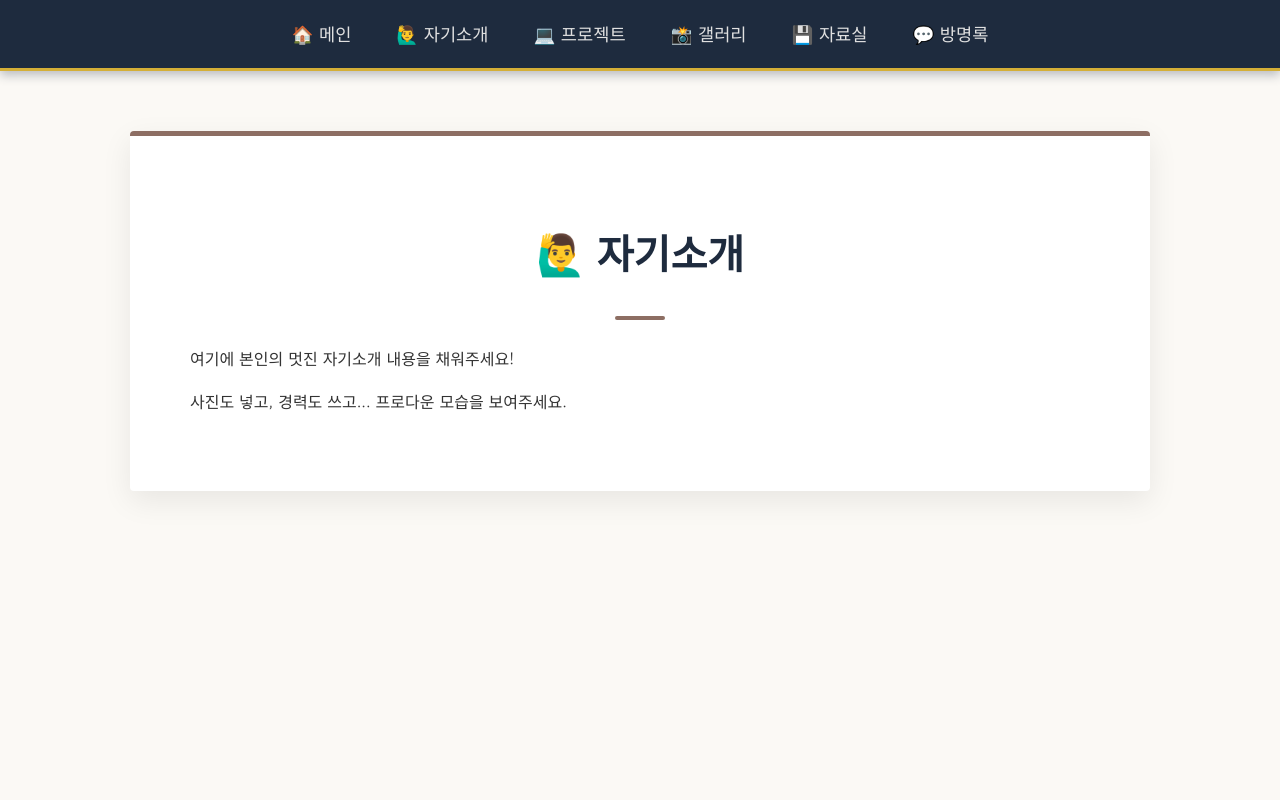
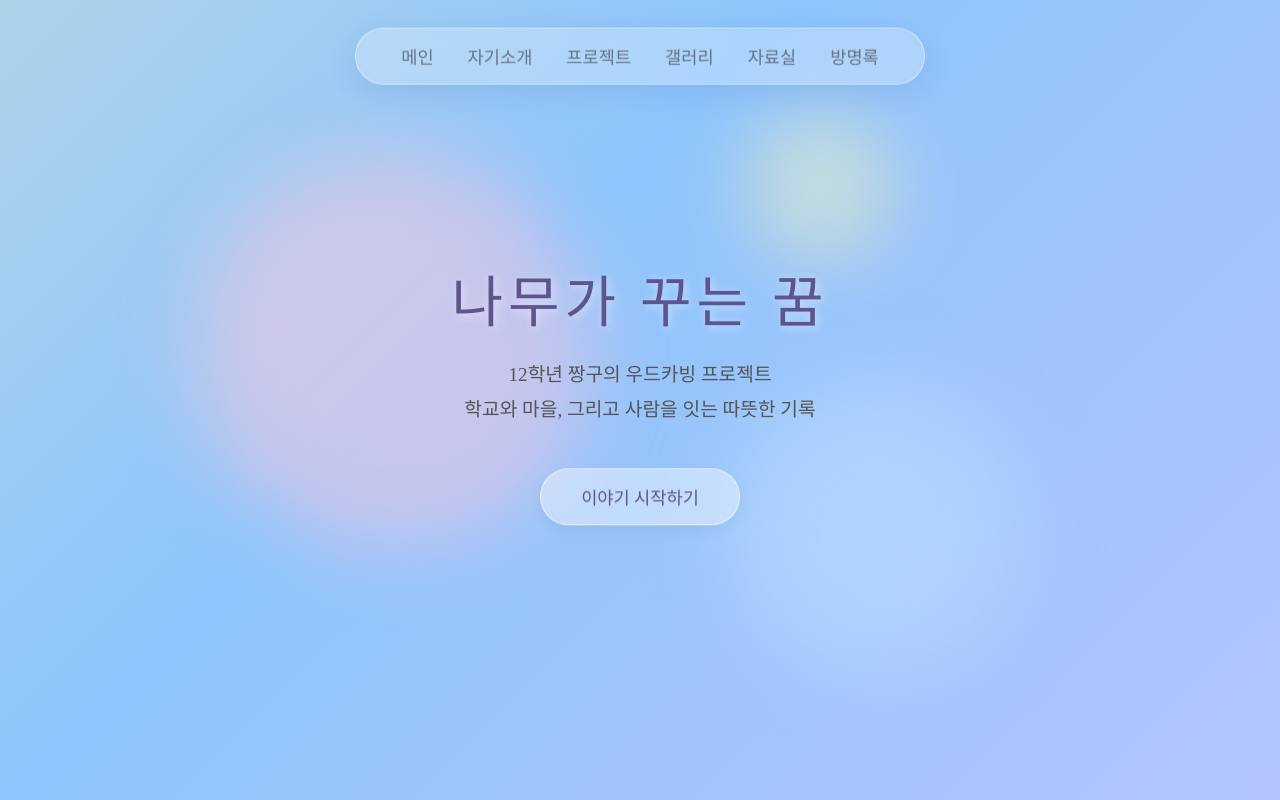
Before and after one commit to zzangu0907-del/wood-carving-craft-project, a plain HTML site: page index.html in a window 1280 px wide. Drawn offline with Linux system fonts and the light colour scheme; a web font is replaced by a local one.

Commit message:
index.html

```diff
--- a/index.html
+++ b/index.html
@@ -3,23 +3,165 @@
 <head>
     <meta charset="UTF-8">
     <meta name="viewport" content="width=device-width, initial-scale=1.0">
-    <title>메인 페이지입니다</title>
-    <link rel="stylesheet" href="style.css">
-    </head>
+    <title>나무가 꾸는 꿈 - 메인</title>
+    <link href="https://fonts.googleapis.com/css2?family=Gowun+Batang:wght@400;700&display=swap" rel="stylesheet">
+    <style>
+        /* [드림코어 무드 설정] */
+        :root {
+            --bg-color-1: #e0c3fc; /* 연한 라벤더 */
+            --bg-color-2: #8ec5fc; /* 연한 하늘색 */
+            --bg-color-3: #fcf6bd; /* 연한 크림색 */
+            --glass-bg: rgba(255, 255, 255, 0.25);
+            --glass-border: rgba(255, 255, 255, 0.4);
+            --text-color: #4a4a4a;
+        }
+
+        * {
+            margin: 0;
+            padding: 0;
+            box-sizing: border-box;
+        }
+
+        body {
+            font-family: 'Gowun Batang', serif;
+            color: var(--text-color);
+            background: linear-gradient(-45deg, var(--bg-color-1), var(--bg-color-2), var(--bg-color-3), var(--bg-color-1));
+            background-size: 400% 400%;
+            animation: gradientBG 15s ease infinite;
+            min-height: 100vh;
+            display: flex;
+            flex-direction: column;
+            align-items: center;
+            justify-content: center; /* 화면 정중앙 정렬 */
+            overflow: hidden; /* 메인 페이지는 스크롤 없이 한 화면에 담기 */
+        }
+
+        @keyframes gradientBG {
+            0% { background-position: 0% 50%; }
+            50% { background-position: 100% 50%; }
+            100% { background-position: 0% 50%; }
+        }
+
+        @keyframes float {
+            0% { transform: translateY(0px); }
+            50% { transform: translateY(-10px); }
+            100% { transform: translateY(0px); }
+        }
+
+        /* 네비게이션 바 */
+        nav {
+            position: absolute; /* 메인에서는 상단에 고정 */
+            top: 30px;
+            background: var(--glass-bg);
+            padding: 15px 30px;
+            border-radius: 50px;
+            backdrop-filter: blur(10px);
+            -webkit-backdrop-filter: blur(10px);
+            border: 1px solid var(--glass-border);
+            box-shadow: 0 8px 32px 0 rgba(31, 38, 135, 0.1);
+            animation: float 6s ease-in-out infinite;
+            z-index: 10;
+        }
+
+        nav a {
+            text-decoration: none;
+            color: var(--text-color);
+            margin: 0 15px;
+            font-size: 1.1rem;
+            transition: all 0.3s ease;
+            opacity: 0.7;
+        }
+
+        nav a:hover {
+            opacity: 1;
+            text-shadow: 0 0 10px rgba(255, 255, 255, 0.8);
+        }
+
+        /* 메인 컨테이너 */
+        .container {
+            text-align: center;
+            animation: float 8s ease-in-out infinite reverse;
+            z-index: 1;
+        }
+
+        /* 타이틀 스타일 */
+        h1 {
+            font-size: 3.5rem;
+            margin-bottom: 20px;
+            color: #5e548e;
+            font-weight: normal;
+            letter-spacing: 5px;
+            text-shadow: 2px 2px 10px rgba(255, 255, 255, 0.5);
+        }
+
+        p {
+            font-size: 1.2rem;
+            line-height: 1.8;
+            margin-bottom: 40px;
+            color: #555;
+        }
+
+        /* 시작하기 버튼 스타일 */
+        .btn-start {
+            display: inline-block;
+            padding: 15px 40px;
+            background: rgba(255, 255, 255, 0.4);
+            border: 1px solid rgba(255, 255, 255, 0.6);
+            border-radius: 30px;
+            color: #5e548e;
+            font-size: 1.1rem;
+            text-decoration: none;
+            backdrop-filter: blur(5px);
+            transition: all 0.3s ease;
+            box-shadow: 0 5px 15px rgba(0,0,0,0.05);
+        }
+
+        .btn-start:hover {
+            background: rgba(255, 255, 255, 0.7);
+            transform: scale(1.05);
+            box-shadow: 0 0 20px rgba(255, 255, 255, 0.5);
+            letter-spacing: 2px; /* 글자가 살짝 퍼지는 효과 */
+        }
+
+        /* 배경 장식 (빛망울) */
+        .orb {
+            position: absolute;
+            border-radius: 50%;
+            filter: blur(40px);
+            z-index: 0;
+            opacity: 0.5;
+            animation: float 15s infinite;
+        }
+        .orb-main-1 { width: 400px; height: 400px; top: 20%; left: 15%; background: #ffc8dd; animation-delay: 0s; }
+        .orb-main-2 { width: 300px; height: 300px; bottom: 15%; right: 20%; background: #bde0fe; animation-delay: -5s; }
+        .orb-main-3 { width: 150px; height: 150px; top: 15%; right: 30%; background: #fcf6bd; animation-delay: -2s; }
+
+    </style>
+</head>
 <body>
+
+    <div class="orb orb-main-1"></div>
+    <div class="orb orb-main-2"></div>
+    <div class="orb orb-main-3"></div>
+
     <nav>
-        <a href="index.html">🏠 메인</a>
-        <a href="about.html">🙋‍♂️ 자기소개</a>
-        <a href="project.html">💻 프로젝트</a>
-        <a href="gallery.html">📸 갤러리</a>
-        <a href="resources.html">💾 자료실</a>
-        <a href="guestbook.html">💬 방명록</a>
+        <a href="index.html">메인</a>
+        <a href="about.html">자기소개</a>
+        <a href="project.html">프로젝트</a>
+        <a href="gallery.html">갤러리</a>
+        <a href="resources.html">자료실</a>
+        <a href="guestbook.html">방명록</a>
     </nav>
 
     <div class="container">
-        <h1>🙋‍♂️ 자기소개</h1>
-        <p>여기에 본인의 멋진 자기소개 내용을 채워주세요!</p>
-        <p>사진도 넣고, 경력도 쓰고... 프로다운 모습을 보여주세요.</p>
+        <h1>나무가 꾸는 꿈</h1>
+        <p>
+            12학년 짱구의 우드카빙 프로젝트<br>
+            학교와 마을, 그리고 사람을 잇는 따뜻한 기록
+        </p>
+
+        <a href="about.html" class="btn-start">이야기 시작하기</a>
     </div>
+
 </body>
 </html>
```
